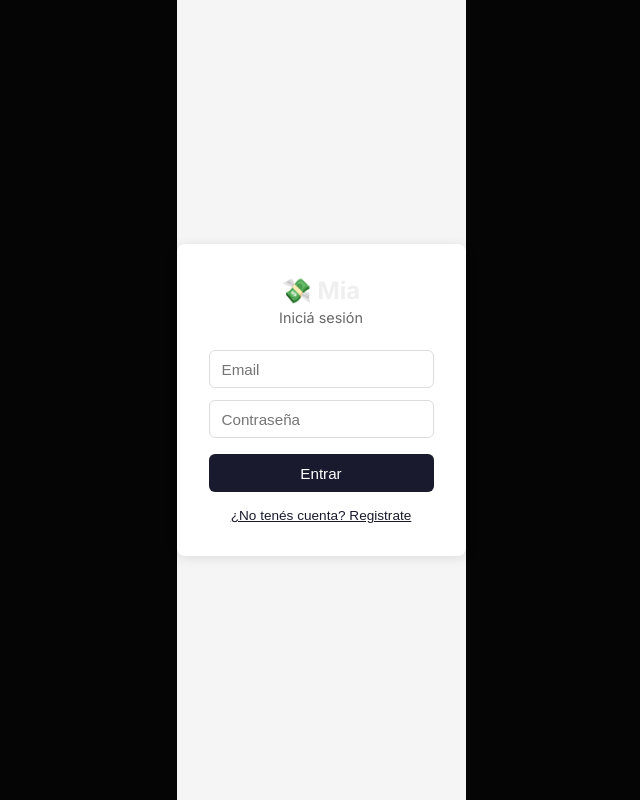
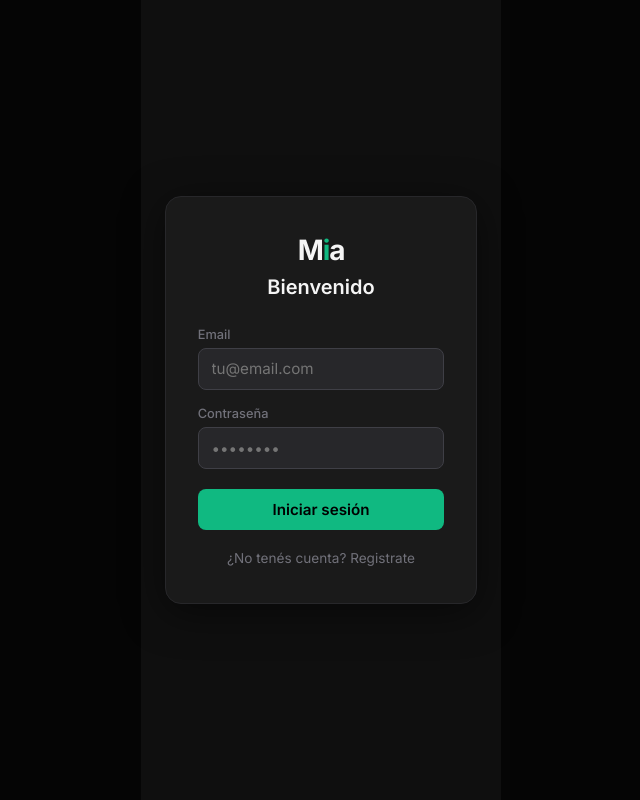
Before and after one commit to hernanf5/Mia, a React (Vite) app: page /login in a window 1280 px wide. Shown: the whole page, without its empty margins (319-959 px from the left). Built offline with nearby package versions, Linux system fonts and the light colour scheme; no server answers.

Commit message:
fix: login screen

```diff
--- a/src/pages/Login.jsx
+++ b/src/pages/Login.jsx
@@ -5,10 +5,10 @@ import { useAuth } from '../context/AuthContext'
 export default function Login() {
   const { signIn, signUp } = useAuth()
   const navigate = useNavigate()
-  const [mode, setMode] = useState('login')
-  const [email, setEmail] = useState('')
+  const [mode, setMode]       = useState('login')
+  const [email, setEmail]     = useState('')
   const [password, setPassword] = useState('')
-  const [error, setError] = useState(null)
+  const [error, setError]     = useState(null)
   const [loading, setLoading] = useState(false)
 
   async function handleSubmit(e) {
@@ -29,110 +29,169 @@ export default function Login() {
     }
   }
 
+  function toggleMode() {
+    setMode(m => m === 'login' ? 'register' : 'login')
+    setError(null)
+  }
+
+  const isLogin = mode === 'login'
+
   return (
-    <div style={styles.wrapper}>
-      <div style={styles.card}>
-        <h2 style={styles.title}>💸 Mia</h2>
-        <p style={styles.subtitle}>{mode === 'login' ? 'Iniciá sesión' : 'Creá tu cuenta'}</p>
+    <div style={s.page}>
+      <div style={s.card}>
+        {/* Logo */}
+        <div style={s.logo}>
+          M<span style={{ color: '#10b981' }}>i</span>a
+        </div>
 
-        <form onSubmit={handleSubmit} style={styles.form}>
+        {/* Title */}
+        <h2 style={s.title}>{isLogin ? 'Bienvenido' : 'Crear cuenta'}</h2>
+
+        <form onSubmit={handleSubmit} style={s.form}>
+          <div style={s.field}>
+            <label style={s.label}>Email</label>
             <input
-            style={styles.input}
+              style={s.input}
               type="email"
-            placeholder="Email"
+              placeholder="tu@email.com"
               value={email}
               onChange={e => setEmail(e.target.value)}
               required
+              autoComplete="email"
+              onFocus={e => e.target.style.borderColor = '#10b981'}
+              onBlur={e => e.target.style.borderColor = '#3f3f46'}
             />
+          </div>
+
+          <div style={s.field}>
+            <label style={s.label}>Contraseña</label>
             <input
-            style={styles.input}
+              style={s.input}
               type="password"
-            placeholder="Contraseña"
+              placeholder="••••••••"
               value={password}
               onChange={e => setPassword(e.target.value)}
               required
+              autoComplete={isLogin ? 'current-password' : 'new-password'}
+              onFocus={e => e.target.style.borderColor = '#10b981'}
+              onBlur={e => e.target.style.borderColor = '#3f3f46'}
             />
+          </div>
 
-          {error && <p style={styles.error}>{error}</p>}
+          {error && (
+            <div style={s.errorBanner}>
+              {error}
+            </div>
+          )}
 
-          <button style={styles.btn} type="submit" disabled={loading}>
-            {loading ? 'Cargando...' : mode === 'login' ? 'Entrar' : 'Registrarse'}
+          <button style={s.btnPrimary} type="submit" disabled={loading}>
+            {loading ? 'Cargando...' : isLogin ? 'Iniciar sesión' : 'Crear cuenta'}
           </button>
         </form>
 
-        <button
-          style={styles.toggle}
-          onClick={() => { setMode(m => m === 'login' ? 'register' : 'login'); setError(null) }}
-        >
-          {mode === 'login' ? '¿No tenés cuenta? Registrate' : '¿Ya tenés cuenta? Iniciá sesión'}
+        <button style={s.toggleBtn} onClick={toggleMode}>
+          {isLogin
+            ? '¿No tenés cuenta? Registrate'
+            : '¿Ya tenés cuenta? Iniciá sesión'}
         </button>
       </div>
     </div>
   )
 }
 
-const styles = {
-  wrapper: {
+const s = {
+  page: {
     minHeight: '100vh',
+    background: '#0f0f0f',
     display: 'flex',
     alignItems: 'center',
     justifyContent: 'center',
-    background: '#f5f5f5',
+    padding: '1.5rem',
+    fontFamily: 'Inter, sans-serif',
   },
   card: {
-    background: '#fff',
-    padding: '2rem',
-    borderRadius: '8px',
-    boxShadow: '0 2px 12px rgba(0,0,0,0.1)',
+    background: '#1a1a1a',
+    border: '1px solid #27272a',
+    borderRadius: 16,
+    padding: '2.25rem 2rem',
     width: '100%',
-    maxWidth: '360px',
+    maxWidth: 400,
+    boxShadow: '0 8px 40px rgba(0,0,0,0.5)',
+  },
+  logo: {
+    fontSize: 28,
+    fontWeight: 700,
+    letterSpacing: '-.04em',
+    color: '#f5f5f5',
+    textAlign: 'center',
+    marginBottom: '0.5rem',
   },
   title: {
-    margin: '0 0 0.25rem',
-    fontSize: '1.5rem',
+    margin: '0 0 1.75rem',
+    fontSize: '1.25rem',
+    fontWeight: 600,
+    color: '#f5f5f5',
     textAlign: 'center',
-  },
-  subtitle: {
-    margin: '0 0 1.5rem',
-    textAlign: 'center',
-    color: '#666',
-    fontSize: '0.9rem',
   },
   form: {
     display: 'flex',
     flexDirection: 'column',
-    gap: '0.75rem',
+    gap: '1rem',
+  },
+  field: {
+    display: 'flex',
+    flexDirection: 'column',
+    gap: '0.4rem',
+  },
+  label: {
+    fontSize: '0.8rem',
+    fontWeight: 500,
+    color: '#71717a',
   },
   input: {
-    padding: '0.6rem 0.75rem',
-    border: '1px solid #ddd',
-    borderRadius: '6px',
+    background: '#27272a',
+    border: '1px solid #3f3f46',
+    borderRadius: 8,
+    color: '#f5f5f5',
+    padding: '0.65rem 0.8rem',
     fontSize: '0.95rem',
     outline: 'none',
+    fontFamily: 'inherit',
+    width: '100%',
+    boxSizing: 'border-box',
+    transition: 'border-color .15s',
   },
-  error: {
-    color: '#e94560',
+  errorBanner: {
+    background: 'rgba(244,63,94,.1)',
+    border: '1px solid rgba(244,63,94,.25)',
+    borderRadius: 8,
+    padding: '0.6rem 0.8rem',
+    color: '#f43f5e',
     fontSize: '0.85rem',
-    margin: '0',
+    lineHeight: 1.4,
   },
-  btn: {
-    padding: '0.65rem',
-    background: '#1a1a2e',
-    color: '#fff',
+  btnPrimary: {
+    background: '#10b981',
+    color: '#000',
     border: 'none',
-    borderRadius: '6px',
+    borderRadius: 8,
+    padding: '0.7rem',
     fontSize: '0.95rem',
+    fontWeight: 600,
     cursor: 'pointer',
+    fontFamily: 'inherit',
+    width: '100%',
     marginTop: '0.25rem',
   },
-  toggle: {
-    marginTop: '1rem',
+  toggleBtn: {
+    marginTop: '1.25rem',
     width: '100%',
     background: 'none',
     border: 'none',
-    color: '#1a1a2e',
+    color: '#71717a',
     fontSize: '0.85rem',
     cursor: 'pointer',
-    textDecoration: 'underline',
+    fontFamily: 'inherit',
+    textAlign: 'center',
   },
 }
```
Lines whose indentation alone changed are shown as unchanged.
